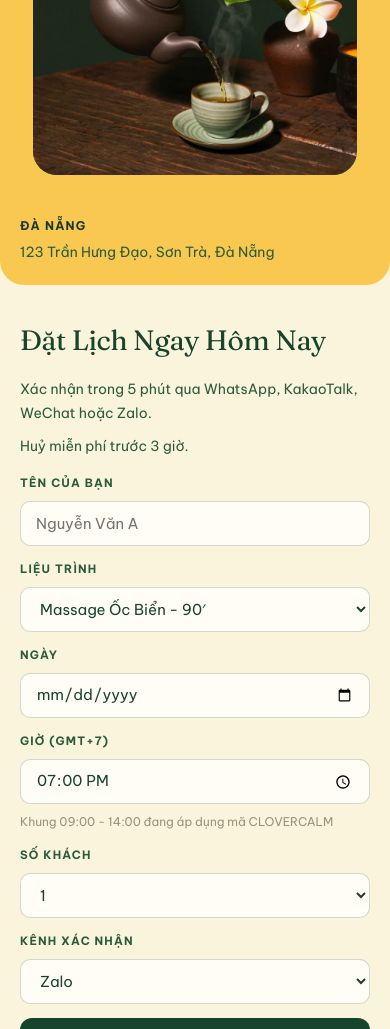
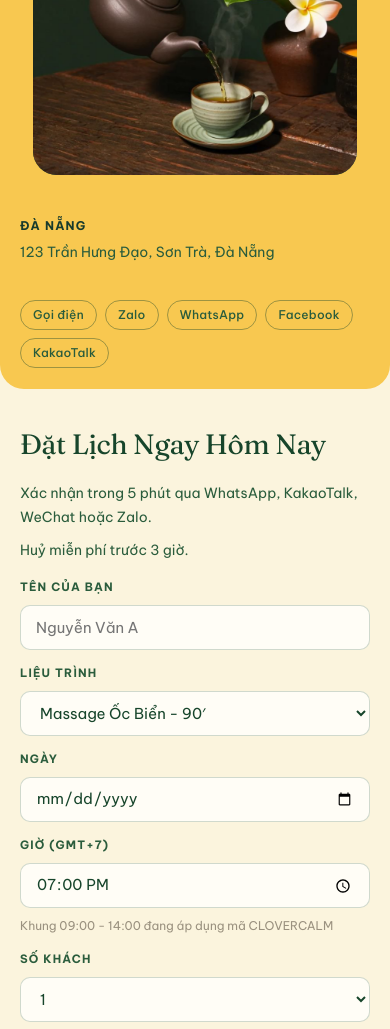
Before and after one commit to ndt1995kx/clover-spa-web, a plain HTML site: page index.html in a window 390 px wide. Shown: the part 7266-8295 px from the top of the page. Drawn offline with nearby package versions, Linux system fonts and the light colour scheme.

Commit message:
Noi day du kenh lien he cho ca bon chi nhanh
Khach gui link cu the ngay 07/09. Da noi vao muc chi nhanh: bam chi
nhanh nao hien kenh cua chi nhanh do.

  Da Nang    goi · Zalo · WhatsApp · Facebook · KakaoTalk
  Hue        goi · Zalo · WhatsApp · Facebook · KakaoTalk
  Nha Trang  goi · Zalo · WhatsApp · Facebook · KakaoTalk
  Da Lat     goi · Zalo · WhatsApp · KakaoTalk · Messenger · LINE · Ban do

Kenh luu bang thuoc tinh data- tren tung nut chi nhanh, JS dung danh
sach theo thu tu co dinh va bo qua kenh nao khong co du lieu - nen
Da Lat khong hien o Facebook trong (khach chua gui trang rieng).

- Chan trang: them Zalo Da Lat 0935 450 089, du bon chi nhanh
- Bong bong Facebook doi sang trang Facebook that cua Da Nang
- JSON-LD: Da Lat co telephone +84935450089 va hasMap tro toi
  Google Maps that. Nay ca bon chi nhanh deu co so dien thoai rieng.
- Them khoa dich br_goi x 4 ngon ngu

Kiem: bam qua ca bon chi nhanh doi dung kenh, URL WhatsApp giu nguyen
tham so ?autoload=1&app_absent=0, link ngoai deu co rel=noopener va
target=_blank, mobile 375px khong tran ngang.

CHUA CO: trang Facebook rieng cua Da Lat. Dia chi day du va gio mo cua
rieng cua Hue, Nha Trang, Da Lat van dang trong.

Co-Authored-By: Claude Opus 5 <noreply@anthropic.com>

```diff
--- a/index.html
+++ b/index.html
@@ -384,6 +384,14 @@ a{color:inherit;text-decoration:none}
 .br-side .photo img{width:100%;height:100%;object-fit:cover;
       transition:transform 1.1s var(--ease),opacity .4s var(--ease)}
 .br-side .photo img.doi{opacity:0}
+.br-kenh{margin-top:14px;display:flex;flex-wrap:wrap;gap:8px}
+.br-kenh a{display:inline-flex;align-items:center;height:30px;padding:0 12px;
+      border:1px solid var(--line-2);border-radius:var(--r-pill);
+      font-size:12px;font-weight:500;letter-spacing:.02em;color:var(--ink-2);
+      transition:background var(--dur) var(--ease),border-color var(--dur) var(--ease),
+                 color var(--dur) var(--ease)}
+.br-kenh a:hover,.br-kenh a:focus-visible{background:var(--ink);border-color:var(--ink);
+      color:var(--ivory)}
 .br-addr{margin-top:18px}
 .br-addr b{display:block;font-family:var(--f-sans);font-weight:700;font-size:12px;
       letter-spacing:.1em;text-transform:uppercase;color:var(--deep);margin-bottom:5px}
@@ -898,22 +906,23 @@ a{color:inherit;text-decoration:none}
     <h2 id="h-br" class="rv" data-i18n="br_h2">Chọn chi nhánh</h2>
     <p class="sub rv" data-i18n="br_sub">Bốn chi nhánh, cùng một tiêu chuẩn liệu trình và cùng một cách phục vụ.</p>
 
-    <!-- CẦN DỮ LIỆU THẬT: địa chỉ, điện thoại và giờ mở cửa riêng của từng chi nhánh -->
+    <!-- CẦN DỮ LIỆU THẬT: địa chỉ đầy đủ và giờ mở cửa riêng của Huế, Nha Trang, Đà Lạt.
+         Điện thoại và kênh chat của cả bốn chi nhánh đã có (khách gửi 07/09/2026). -->
     <div class="map-wrap" id="mapWrap">
 
       <!-- CẦN DỮ LIỆU THẬT: địa chỉ đầy đủ và ảnh riêng của Huế, Nha Trang, Đà Lạt.
            Ảnh dưới đây tạm mượn từ thư viện chung để xem được tương tác. -->
       <div class="pills rv-st">
-        <button type="button" class="pill main" data-city="danang" data-altkey="alt_br" aria-pressed="true"
+        <button type="button" class="pill main" data-city="danang" data-tel="tel:+84909433086" data-zalo="https://zalo.me/0909433086" data-wa="https://wa.me/84909433086" data-fb="https://www.facebook.com/share/1Jk3A3zc5U/?mibextid=wwXIfr" data-kakao="https://qr.kakao.com/talk/yvgN7MDPFwBNz2XQxgGdSjrCqrY-" data-mess="" data-line="" data-map="" data-altkey="alt_br" aria-pressed="true"
           data-img="images/design/am-tra-rong.jpg" data-addr="123 Trần Hưng Đạo, Sơn Trà, Đà Nẵng">
           <span class="dot"></span><b>Đà Nẵng</b></button>
-        <button type="button" class="pill" data-city="hue" data-altkey="alt_m1" aria-pressed="false"
+        <button type="button" class="pill" data-city="hue" data-tel="tel:+84935733689" data-zalo="https://zalo.me/0935733689" data-wa="https://api.whatsapp.com/qr/PQ24XDYOEXU6I1?autoload=1&amp;app_absent=0" data-fb="https://www.facebook.com/share/1Bt7wQJJXh/?mibextid=wwXIfr" data-kakao="https://qr.kakao.com/talk/yS9vPJjD3tjuh7qePQg7KIVA2dI-" data-mess="" data-line="" data-map="" data-altkey="alt_m1" aria-pressed="false"
           data-img="images/design/phong-doi.jpg" data-addr="">
           <span class="dot"></span><b>Huế</b></button>
-        <button type="button" class="pill" data-city="nhatrang" data-altkey="alt_m4" aria-pressed="false"
+        <button type="button" class="pill" data-city="nhatrang" data-tel="tel:+84905520089" data-zalo="https://zalo.me/0905520089" data-wa="https://api.whatsapp.com/qr/L7ICBUHCPXAXN1?autoload=1&amp;app_absent=0" data-fb="https://www.facebook.com/share/1GYdDEv2T5/?mibextid=wwXIfr" data-kakao="https://qr.kakao.com/talk/nPpic.y759S_vYmB2XsBlwJzcys-" data-mess="" data-line="" data-map="" data-altkey="alt_m4" aria-pressed="false"
           data-img="images/design/tri-lieu-tre.jpg" data-addr="">
           <span class="dot"></span><b>Nha Trang</b></button>
-        <button type="button" class="pill" data-city="dalat" data-altkey="alt_m2" aria-pressed="false"
+        <button type="button" class="pill" data-city="dalat" data-tel="tel:+84935450089" data-zalo="https://zalo.me/0935450089" data-wa="https://wa.me/qr/7XDX5WX7UB3OI1" data-fb="" data-kakao="https://qr.kakao.com/talk/XkqX6aAUzENPeQj8x4NblJ31uy4-" data-mess="https://www.messenger.com/t/cloverspadalat" data-line="https://line.me/ti/p/HU_YcS4DIB" data-map="https://maps.app.goo.gl/AXnuj8pPwT4kKXh27" data-altkey="alt_m2" aria-pressed="false"
           data-img="images/design/khay-thao-moc.jpg" data-addr="">
           <span class="dot"></span><b>Đà Lạt</b></button>
       </div>
@@ -937,6 +946,9 @@ a{color:inherit;text-decoration:none}
         <div class="photo rv-img"><img id="brAnh" src="images/design/am-tra-rong.jpg" width="1120" height="840" loading="lazy" decoding="async"
           alt="Rót trà thảo mộc nóng sau liệu trình tại Clover Spa." data-i18n-alt="alt_br"></div>
         <p class="br-addr"><b id="brTen">Đà Nẵng</b><span id="brDiaChi">123 Trần Hưng Đạo, Sơn Trà, Đà Nẵng</span></p>
+        <!-- Kênh liên hệ của chi nhánh đang chọn, dựng bằng JS từ các
+             thuộc tính data- trên nút chi nhánh ở trên. -->
+        <div class="br-kenh" id="brKenh"></div>
       </div>
     </div>
   </div>
@@ -1037,6 +1049,7 @@ a{color:inherit;text-decoration:none}
           <li>Đà Nẵng · <a href="https://zalo.me/0909433086" rel="noopener">0909 433 086</a></li>
           <li>Nha Trang · <a href="https://zalo.me/0905520089" rel="noopener">0905 520 089</a></li>
           <li>Huế · <a href="https://zalo.me/0935733689" rel="noopener">0935 733 689</a></li>
+          <li>Đà Lạt · <a href="https://zalo.me/0935450089" rel="noopener">0935 450 089</a></li>
         </ul>
       </div>
     </div>
@@ -1059,7 +1072,7 @@ a{color:inherit;text-decoration:none}
      aria-label="Nhắn KakaoTalk" data-i18n-al="al_kakao"><span>Kakao</span></a>
   <a href="https://wa.me/84909433086" rel="noopener" aria-label="Nhắn WhatsApp Đà Nẵng"
      data-i18n-al="al_wa"><span>WA</span></a>
-  <a href="https://www.facebook.com/cloverspavn" rel="noopener" aria-label="Facebook Clover Spa"
+  <a href="https://www.facebook.com/share/1Jk3A3zc5U/?mibextid=wwXIfr" rel="noopener" aria-label="Facebook Clover Spa"
      data-i18n-al="al_fb"><span>FB</span></a>
   <a href="#dat-lich" aria-label="WeChat"><span>WeChat</span></a>
 </nav>
@@ -1110,7 +1123,8 @@ a{color:inherit;text-decoration:none}
         {"@type":"DaySpa","name":"Clover Spa Nha Trang","telephone":"+84905520089",
          "address":{"@type":"PostalAddress","addressLocality":"Nha Trang","addressCountry":"VN"},
          "geo":{"@type":"GeoCoordinates","latitude":12.2388,"longitude":109.1967}},
-        {"@type":"DaySpa","name":"Clover Spa Đà Lạt",
+        {"@type":"DaySpa","name":"Clover Spa Đà Lạt","telephone":"+84935450089",
+         "hasMap":"https://maps.app.goo.gl/AXnuj8pPwT4kKXh27",
          "address":{"@type":"PostalAddress","addressLocality":"Đà Lạt","addressCountry":"VN"},
          "geo":{"@type":"GeoCoordinates","latitude":11.9404,"longitude":108.4583}}
       ],
@@ -1330,7 +1344,7 @@ a{color:inherit;text-decoration:none}
       alt_m5:"A clay teapot pouring, steam rising beside a cup and frangipani.",
       alt_br:"Hot herbal tea being poured after a treatment at Clover Spa.",
       js_nochat:"Chat channel not connected", js_nopdf:"PDF not ready", js_nopage:"Page in progress",
-      js_nokenh:"Channel not connected yet", ft_h_zalo:"Zalo by branch", ft_wechat:"WeChat",
+      js_nokenh:"Channel not connected yet", br_goi:"Call", ft_h_zalo:"Zalo by branch", ft_wechat:"WeChat",
       al_zalo:"Message Da Nang on Zalo", al_kakao:"Message us on KakaoTalk",
       al_wa:"Message Da Nang on WhatsApp", al_fb:"Clover Spa on Facebook",
       menu_h:"Full menu", menu_dl:"Download PDF", al_menu_dong:"Close menu",
@@ -1412,7 +1426,7 @@ a{color:inherit;text-decoration:none}
       alt_m5:"김이 오르는 찻잔과 플루메리아 옆에서 차를 따르는 토기 주전자.",
       alt_br:"클로버 스파에서 트리트먼트 후 따뜻한 허브차를 따르는 모습.",
       js_nochat:"채팅 채널 미연결", js_nopdf:"PDF 준비 중", js_nopage:"페이지 준비 중",
-      js_nokenh:"아직 연결되지 않은 채널", ft_h_zalo:"지점별 Zalo", ft_wechat:"WeChat",
+      js_nokenh:"아직 연결되지 않은 채널", br_goi:"전화", ft_h_zalo:"지점별 Zalo", ft_wechat:"WeChat",
       al_zalo:"다낭점 Zalo로 문의", al_kakao:"카카오톡으로 문의",
       al_wa:"다낭점 WhatsApp으로 문의", al_fb:"클로버 스파 페이스북",
       menu_h:"전체 메뉴", menu_dl:"PDF 내려받기", al_menu_dong:"메뉴 닫기",
@@ -1494,7 +1508,7 @@ a{color:inherit;text-decoration:none}
       alt_m5:"陶壶正在倒茶，热气升起，旁边是茶杯与鸡蛋花。",
       alt_br:"Clover Spa 疗程结束后倒上的热草本茶。",
       js_nochat:"聊天渠道尚未接通", js_nopdf:"PDF 尚未准备", js_nopage:"页面建设中",
-      js_nokenh:"该渠道尚未接通", ft_h_zalo:"各分店 Zalo", ft_wechat:"微信",
+      js_nokenh:"该渠道尚未接通", br_goi:"致电", ft_h_zalo:"各分店 Zalo", ft_wechat:"微信",
       al_zalo:"通过 Zalo 联系岘港店", al_kakao:"通过 KakaoTalk 联系",
       al_wa:"通过 WhatsApp 联系岘港店", al_fb:"Clover Spa 脸书主页",
       menu_h:"完整菜单", menu_dl:"下载 PDF", al_menu_dong:"关闭菜单",
@@ -1576,7 +1590,7 @@ a{color:inherit;text-decoration:none}
       alt_m5:"Глиняный чайник наливает чай, пар поднимается рядом с чашкой.",
       alt_br:"Горячий травяной чай после процедуры в Clover Spa.",
       js_nochat:"Чат не подключён", js_nopdf:"PDF ещё не готов", js_nopage:"Страница в работе",
-      js_nokenh:"Канал пока не подключён", ft_h_zalo:"Zalo по филиалам", ft_wechat:"WeChat",
+      js_nokenh:"Канал пока не подключён", br_goi:"Позвонить", ft_h_zalo:"Zalo по филиалам", ft_wechat:"WeChat",
       al_zalo:"Написать в Zalo (Дананг)", al_kakao:"Написать в KakaoTalk",
       al_wa:"Написать в WhatsApp (Дананг)", al_fb:"Clover Spa в Facebook",
       menu_h:"Полное меню", menu_dl:"Скачать PDF", al_menu_dong:"Закрыть меню",
@@ -1611,6 +1625,7 @@ a{color:inherit;text-decoration:none}
     VI.js_nopdf = 'Chưa có file PDF';
     VI.js_nopage = 'Trang đang xây';
     VI.js_nokenh = 'Chưa nối kênh này';
+    VI.br_goi = 'Gọi điện';
 
     /* Menu đầy đủ: chú thích và mô tả 10 trang. Không nằm sẵn trong HTML vì
        lớp phủ chỉ được dựng khi khách bấm mở, nên phải khai bản gốc ở đây. */
@@ -1699,6 +1714,30 @@ a{color:inherit;text-decoration:none}
     });
   }
 
+  /* Kênh liên hệ của từng chi nhánh. Thứ tự cố định; chi nhánh nào thiếu kênh
+     nào thì bỏ qua kênh đó chứ không hiện ô trống. */
+  var KENH = [
+    ['tel',   'Gọi'],       ['zalo', 'Zalo'],  ['wa',   'WhatsApp'],
+    ['fb',    'Facebook'],  ['kakao', 'KakaoTalk'],
+    ['mess',  'Messenger'], ['line', 'LINE'],  ['map',  'Bản đồ']
+  ];
+  var oKenh = document.getElementById('brKenh');
+
+  function veKenh(b) {
+    if (!oKenh) return;
+    oKenh.innerHTML = '';
+    KENH.forEach(function (k) {
+      var d = b.dataset[k[0]];
+      if (!d) return;
+      var a = document.createElement('a');
+      a.href = d;
+      a.textContent = k[0] === 'tel' ? tra('br_goi') : k[1];
+      if (d.indexOf('http') === 0) { a.rel = 'noopener'; a.target = '_blank'; }
+      a.setAttribute('aria-label', k[1] + ' · ' + b.querySelector('b').textContent);
+      oKenh.appendChild(a);
+    });
+  }
+
   function chonChiNhanh(b) {
     document.querySelectorAll('.pill[data-city]').forEach(function (x) {
       var chon = x === b;
@@ -1716,6 +1755,7 @@ a{color:inherit;text-decoration:none}
     }
     if (brTen) brTen.textContent = b.querySelector('b').textContent;
     if (brDiaChi) brDiaChi.textContent = b.dataset.addr || tra('br_addr_soon');
+    veKenh(b);
     if (brAnh && b.dataset.img && brAnh.getAttribute('src') !== b.dataset.img) {
       brAnh.classList.add('doi');
       var xong = function () { brAnh.classList.remove('doi'); brAnh.removeEventListener('load', xong); };
@@ -1735,6 +1775,8 @@ a{color:inherit;text-decoration:none}
   if ('ResizeObserver' in window && khungBanDo) new ResizeObserver(veDuongNoi).observe(khungBanDo);
   /* ghim hiện dần khi bản đồ sáng, vẽ lại đường nối cho khớp */
   setTimeout(veDuongNoi, 1400);
+  var buocDau = document.querySelector('.pill.main[data-city]');
+  if (buocDau) veKenh(buocDau);
 
   /* --- Liên kết chưa có đích: báo rõ thay vì nhảy về đầu trang --- */
   document.querySelectorAll('[data-chua-co]').forEach(function (a) {
```
